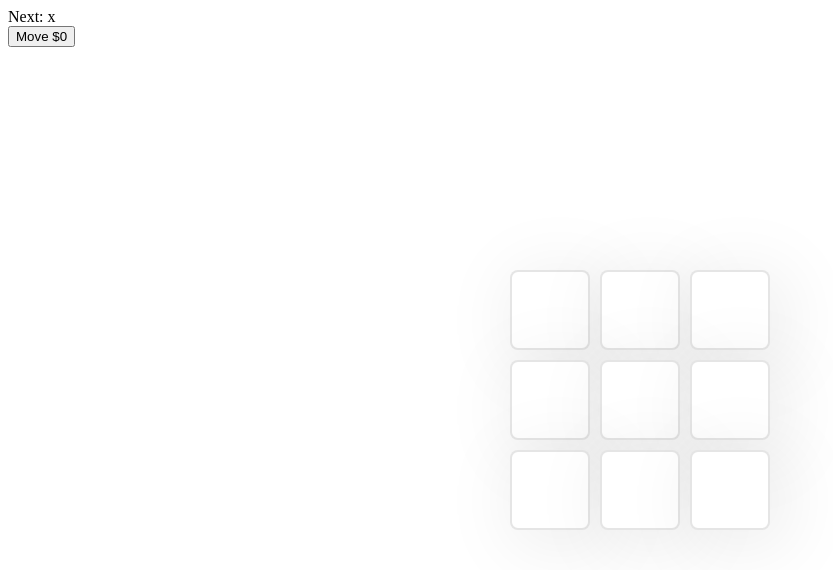
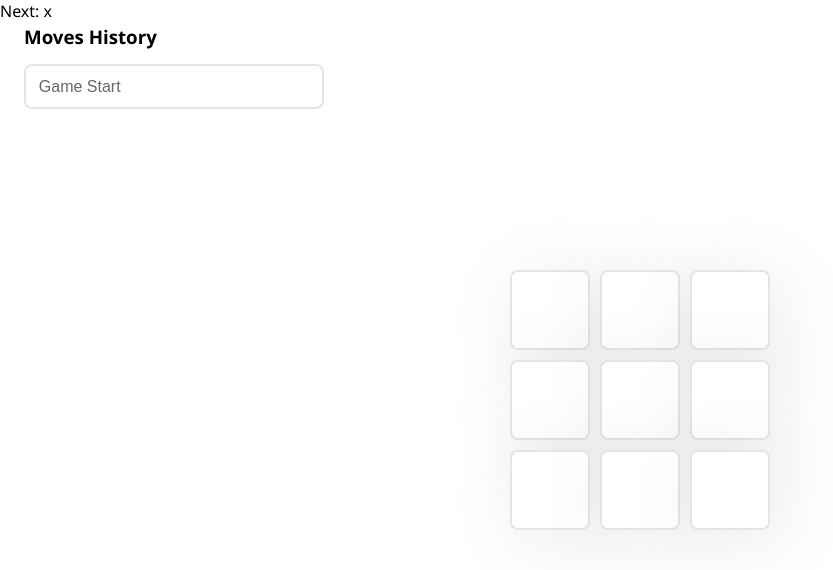
Before and after one commit to wipaaa/react-tic-tac-toe, a React app: page / in a window 1280 px wide. Shown: the top 570 px of the page, without its empty margins (0-833 px from the left). Built offline with nearby package versions, Linux system fonts and the light colour scheme.

Commit message:
Add history styling

```diff
--- a/src/components/App.jsx
+++ b/src/components/App.jsx
@@ -1,6 +1,8 @@
 import { useState } from 'react';
 
+import './App.scss';
 import Board from './Board/Board';
+import History from './History/History';
 
 const App = () => {
   const PLAYER_X = 'x';
@@ -32,21 +34,21 @@ const App = () => {
   };
 
   const handleOnClick = (position) => {
-    const history_ = history.slice(0, step + 1);
-    const current_ = history_[history_.length - 1];
-    const player_ = player === PLAYER_X ? PLAYER_O : PLAYER_X;
-    const squares_ = current_.squares.slice() ?? Array(9).fill(null);
-    const step_ = history_.length;
+    const _history = history.slice(0, step + 1);
+    const _current = _history[_history.length - 1];
+    const _player = player === PLAYER_X ? PLAYER_O : PLAYER_X;
+    const _squares = _current.squares.slice() ?? Array(9).fill(null);
+    const _step = _history.length;
 
-    if (handleWinner(squares_) || squares_[position]) {
+    if (handleWinner(_squares) || _squares[position]) {
       return;
     }
 
-    squares_[position] = player;
+    _squares[position] = player;
 
-    setHistory([...history_, { squares: squares_ }]);
-    setPlayer(player_);
-    setStep(step_);
+    setHistory([..._history, { squares: _squares }]);
+    setPlayer(_player);
+    setStep(_step);
   };
 
   const handleOnJumpTo = (step) => {
@@ -58,18 +60,11 @@ const App = () => {
   const squares = current.squares;
   const winner = handleWinner(squares);
   const status = winner ? `Winner: ${winner}` : `Next: ${player}`;
-  const moves = history.map((step, move) => {
-    return (
-      <button key={move} onClick={() => handleOnJumpTo(move)}>
-        Move ${move}
-      </button>
-    );
-  });
 
   return (
     <>
       <div>{status}</div>
-      <div>{moves}</div>
+      <History {...{ history, handleOnJumpTo }} />
       <Board {...{ squares, handleOnClick }} />
     </>
   );
--- a/src/components/App.scss
+++ b/src/components/App.scss
@@ -1,7 +1,16 @@
 @use '../styles/variable';
+
+*,
+html {
+  margin: 0;
+  padding: 0;
+  box-sizing: border-box;
+  scroll-behavior: smooth;
+}
 
 #root {
   position: relative;
   width: 100vw;
   height: 100vh;
+  font-family: 'Segoe UI', sans-serif;
 }
--- /dev/null
+++ b/src/components/History/Action/Action.jsx
@@ -0,0 +1,12 @@
+import './Action.scss';
+
+const Action = ({ move, handleOnJumpTo }) => {
+  return (
+    <button className='history__item' onClick={() => handleOnJumpTo(move)}>
+      <span>{move ? `Move ${move}` : 'Game Start'}</span>
+      <i className='ri-arrow-right-s-line'></i>
+    </button>
+  );
+};
+
+export default Action;
--- /dev/null
+++ b/src/components/History/Action/Action.scss
@@ -0,0 +1,37 @@
+@use '../../../styles/variable';
+
+.history__item {
+  display: flex;
+  align-items: center;
+  justify-content: space-between;
+  width: 100%;
+  height: 45px;
+  margin: 0 0 10px 0;
+  padding: 0 0.8rem;
+  background: variable.$color__light;
+  border: 2px solid variable.$color__dark--100;
+  border-radius: variable.$dimen__board--radius;
+  outline: none;
+  font-size: 1rem;
+  font-weight: normal;
+  color: variable.$color__dark--600;
+  transition: all 0.2s ease-in-out;
+  transition-property: background-color, border-color, color;
+  cursor: pointer;
+
+  & > i {
+    font-size: 1.8rem;
+    opacity: 0;
+    transition: opacity 0.2s ease-in-out;
+  }
+
+  &:hover {
+    background-color: variable.$color__primary--100;
+    border-color: variable.$color__primary;
+    color: variable.$color__primary;
+
+    & > i {
+      opacity: 1;
+    }
+  }
+}
--- /dev/null
+++ b/src/components/History/History.jsx
@@ -0,0 +1,15 @@
+import './History.scss';
+import Action from './Action/Action';
+
+const History = ({ history, handleOnJumpTo }) => {
+  return (
+    <div className='history'>
+      <h3>Moves History</h3>
+      {history.map((step, move) => (
+        <Action key={move} {...{ move, handleOnJumpTo }} />
+      ))}
+    </div>
+  );
+};
+
+export default History;
--- /dev/null
+++ b/src/components/History/History.scss
@@ -0,0 +1,13 @@
+.history {
+  position: absolute;
+  top: 1.5rem;
+  left: 1.5rem;
+  width: 300px;
+  height: fit-content;
+
+  & h3 {
+    margin: {
+      bottom: 15px;
+    }
+  }
+}
```
